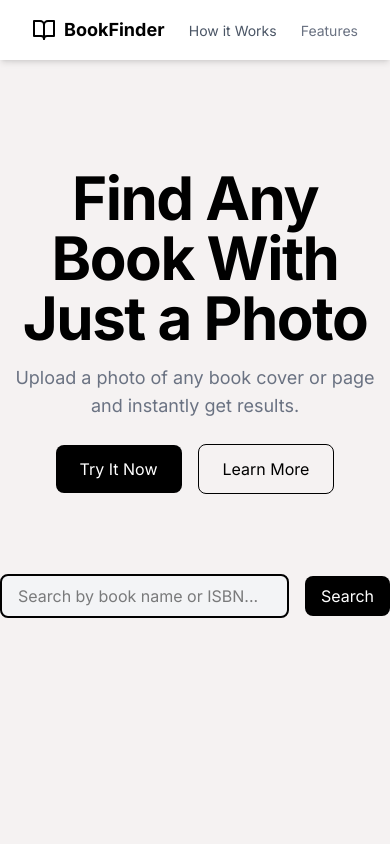
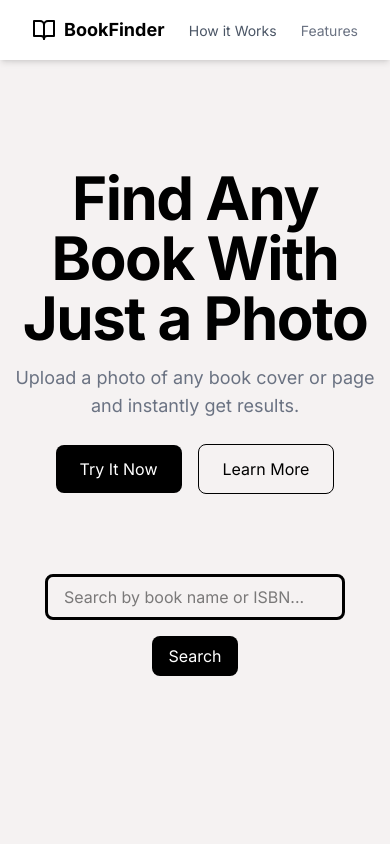
Before and after one commit to visheshJS/hackBook, a React (Vite) app: page / in a window 390 px wide. Shown: the top 844 px of the page. Built offline with nearby package versions, Linux system fonts and the light colour scheme.

Commit message:
made responsive finally

```diff
--- a/index.html
+++ b/index.html
@@ -2,7 +2,7 @@
 <html lang="en">
   <head>
     <meta charset="UTF-8" />
-    <link rel="icon" type="image/png" href="/logo.png" sizes="512x512" />
+    <link rel="icon" type="image/svg+xml" href="/logos.svg" />
 
 
     <link rel="stylesheet" href="https://fonts.googleapis.com/css2?family=Inter:wght@400;600;700&display=swap">
--- a/src/components/SearchBar.jsx
+++ b/src/components/SearchBar.jsx
@@ -10,17 +10,20 @@ const SearchBar = ({ onSearch }) => {
   };
 
   return (
-    <div className="flex items-center justify-center mt-8">
+    <div className="flex flex-col sm:flex-row items-center justify-center mt-8 space-y-4 sm:space-y-0 sm:space-x-4">
+      {/* Search Input */}
       <input
         type="text"
         placeholder="Search by book name or ISBN..."
         value={searchQuery}
         onChange={(e) => setSearchQuery(e.target.value)}
-        className=" sm:min-w-sm sm:w-full max-w-md w-full bg-gray-100 px-4 py-2 border-2 rounded-lg focus:outline-none focus:ring-2 focus:ring-gray-800"
+        className="w-full sm:w-auto sm:min-w-[500px] max-w-[300px] px-4 py-2 border-3 rounded-lg focus:outline-none focus:ring-2 focus:ring-gray-800"
       />
+
+      {/* Search Button */}
       <button
         onClick={handleSearch}
-        className="ml-4 px-4 py-2 cursor-pointer transform duration-100 active:scale-90 bg-black text-white rounded-lg hover:bg-gray-800 transition"
+        className=" sm:w-auto px-4 py-2 cursor-pointer active:scale-90 transform duration-100 bg-black text-white rounded-lg hover:bg-gray-800 transition"
       >
         Search
       </button>
```
Also changed, not shown: public/logos.svg (added).
